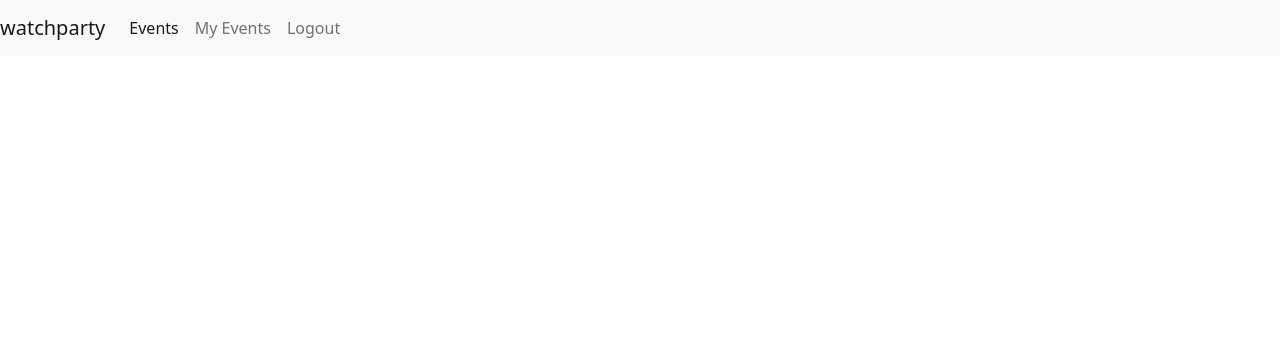
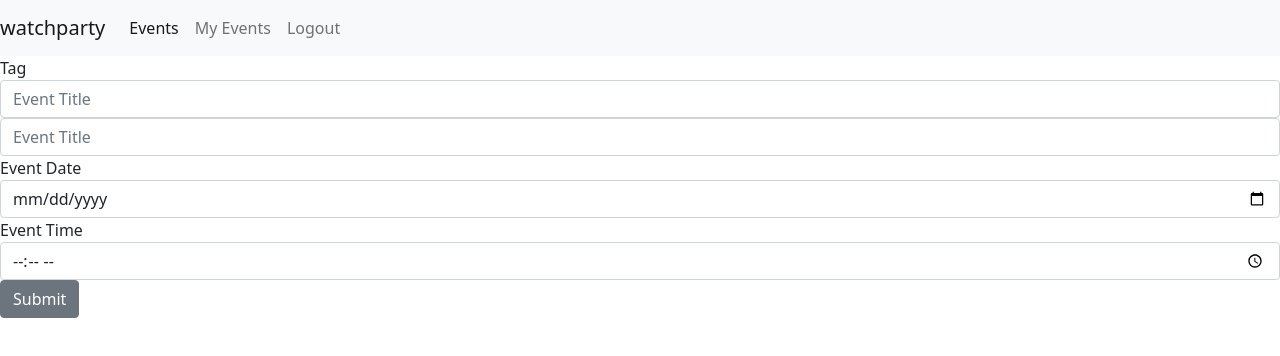
Before and after one commit to srcrank/watchparty, a React (Create React App) app in the folder WatchPartyCapstone/client/: page /event/edit in a window 1280 px wide. Shown: the top 356 px of the page. Built offline with nearby package versions, Linux system fonts and the light colour scheme; no server answers; sample sign-in values are in the browser's storage.

Commit message:
broken code on edit and delete

```diff
--- a/WatchPartyCapstone/client/package.json
+++ b/WatchPartyCapstone/client/package.json
@@ -4,11 +4,13 @@
   "version": "0.1.0",
   "private": true,
   "dependencies": {
+    "@popperjs/core": "^2.9.2",
     "@testing-library/jest-dom": "^5.14.1",
     "@testing-library/react": "^11.2.7",
     "@testing-library/user-event": "^12.8.3",
     "bootstrap": "^5.0.2",
     "firebase": "^8.8.1",
+    "popper.js": "^1.16.1",
     "react": "^17.0.2",
     "react-dom": "^17.0.2",
     "react-router-dom": "^5.2.0",
--- a/WatchPartyCapstone/client/src/components/ApplicationViews.js
+++ b/WatchPartyCapstone/client/src/components/ApplicationViews.js
@@ -5,6 +5,7 @@ import Register from "./Register";
 import EventList from "./EventList";
 import EventForm from "./EventForm";
 import MyEventList from "./MyEventList";
+import EditMyEvent from "./EventEditForm";
 
 export default function ApplicationViews({ isLoggedIn }) {
   return (
@@ -22,6 +23,10 @@ export default function ApplicationViews({ isLoggedIn }) {
           <MyEventList />
         </Route>
 
+        <Route path="/event/edit">
+          <EditMyEvent />
+          </Route>
+
         <Route path="/login">
           <Login />
         </Route>
--- a/WatchPartyCapstone/client/src/components/EventEditForm.js
+++ b/WatchPartyCapstone/client/src/components/EventEditForm.js
@@ -0,0 +1,86 @@
+import React, { useEffect, useState } from "react";
+import { useHistory, useParams } from 'react-router-dom';
+import { Button, Form, FormGroup, Label, Input } from 'reactstrap';
+import { editEvent, getEventCardById } from "../managers/EventManager";
+
+const EditMyEvent = () => {
+    const [myEvent, setMyEvent] = useState([]);
+    const history = useHistory();
+    const { id } = useParams();
+
+    const getEventToEdit = (eventId) => {
+        getEventCardById(eventId).then(myEvent => setMyEvent(myEvent));
+    }
+
+    useEffect(() => {
+        getEventToEdit(id);
+    }, []);
+
+    const handleInputChange = (evt) => {
+        const value = evt.target.value;
+        const key = evt.target.id;
+        console.log("value", value);
+        console.log("param", id);
+
+
+        const eventCopy = { ...myEvent };
+
+        eventCopy[key] = value;
+        setMyEvent(eventCopy);
+    };
+
+    const handleSave = (evt) => {
+        evt.preventDefault();
+
+        const editedEvent = {
+            id: myEvent.id,
+            title: myEvent.title,
+            summary: myEvent.summary,
+            eventDate: new Date(myEvent.eventDate + ' ' + myEvent.eventTime).toISOString()
+        }
+
+        editEvent(editedEvent)
+            .then(() => {
+                // Navigate the user back to the home route
+                history.push("/myevents");
+            });
+    };
+
+    return (
+        <>
+            <Form>
+                <FormGroup>
+                    <Label for="name">Tag</Label>
+                    <Input type="hidden" name="id" id="id" value={myEvent.id}></Input>
+                    <Input type="text" name="name" id="name" placeholder="Event Title"
+                        value={myEvent.title}
+                        onChange={handleInputChange} />
+                    <Input type="text" name="name" id="name" placeholder="Event Title"
+                        value={myEvent.summary}
+                        onChange={handleInputChange} />
+                    <Label for="Date">Event Date</Label>
+        <Input
+          type="date"
+          name="date"
+          id="eventDate"
+          placeholder="event date"
+          value={myEvent.eventDate}
+          onChange={handleInputChange}
+        />
+        <Label for="Time">Event Time</Label>
+        <Input
+          type="time"
+          name="time"
+          id="eventTime"
+          placeholder="event time"
+          value={myEvent.eventTime}
+          onChange={handleInputChange}
+        />
+                </FormGroup>
+                <Button className="btn btn-primary" onClick={handleSave}>Submit</Button>
+            </Form>
+        </>
+    );
+};
+
+export default EditMyEvent;
--- a/WatchPartyCapstone/client/src/components/MyEventCard.js
+++ b/WatchPartyCapstone/client/src/components/MyEventCard.js
@@ -1,9 +1,17 @@
+import { Button } from "bootstrap";
 import React from "react";
 import { useHistory } from "react-router";
 import { Link } from "react-router-dom";
 import { Card, CardBody } from "reactstrap";
+import { deleteEvent } from "../managers/EventManager";
 
-export const MyEventCard = ({ eventData }) => {
+export const MyEventCard = ({ eventData, handleDelete }) => {
+    // const handleDelete = () => {
+    //     if (window.confirm("Do you want to delete this event?")) {
+    //       deleteEvent(eventData.id).then(() => getEvents());
+    //     }
+    //   };
+
     return (
         <Card>
             <CardBody>
@@ -13,10 +21,10 @@ export const MyEventCard = ({ eventData }) => {
                 <div>{eventData.eventDate}</div>
                 <div>Posted By: {eventData.displayName}</div>
                 <div>Created on: {eventData.createdDate}</div>
-                <div>{eventData.posterUrl}</div>
+                <img src={eventData.posterUrl} alt="poster" />
                 <Link to="/"><button>Details</button></Link>
-                {/* <Link to="/"><button>Edit</button></Link>
-                <Link to="/"><button>Delete</button></Link> */}
+                <Link to="/event/edit"><button>Edit</button></Link>
+                <Button className="button" onClick={() => handleDelete(eventData.id)}>Delete</Button>
             </CardBody>
         </Card>
     )
--- a/WatchPartyCapstone/client/src/managers/EventManager.js
+++ b/WatchPartyCapstone/client/src/managers/EventManager.js
@@ -5,8 +5,27 @@ const baseUrl = "/api/event";
 export const getToken = () => firebase.auth().currentUser.getIdToken();
 
 export const getEventCardById = (id) => {
-  return fetch(`${baseUrl}/${id}`).then((res) => res.json());
-};
+    return getToken().then((token) => {
+         return fetch(`${baseUrl}/${id}`, {
+            method: "GET",
+            headers: {
+                Authorization: `Bearer ${token}`
+            }
+        }).then((res) => res.json());
+    });
+    };
+
+
+//       .then(res => {
+//         if (res.ok) {
+//           return res.json();
+//         } else {
+//           throw new Error("An unknown error occorred while trying to fetch the event");
+//         }
+//       });
+//     });
+//   };
+
 
 export const GetAllEvents = () => {
   return getToken().then((token) =>
@@ -47,6 +66,52 @@ export const addEvent = (events) => {
   );
 };
 
+//edit an event
+export const editEvent = (editedEvent) => {
+    return getToken().then((token) =>
+    fetch(`${baseUrl}/${editedEvent.id}`, {
+        method: "PUT",
+        headers: {
+            "Content-Type": "application/json",
+            Authorization: `Bearer ${token}`,
+        },
+        body: JSON.stringify(editedEvent)
+    }))
+}
+
+// export const updateEvent= (editEvent) => {
+//     return getToken().then((token) => {
+//       return fetch(`${baseUrl}/${editEvent.id}`, {
+//         method: "PUT",
+//         headers: {
+//           Authorization: `Bearer ${token}`,
+//           "Content-Type": "application/json"
+//         },
+//         body: JSON.stringify(editEvent)
+//       }).then(resp => {
+//         if (resp.ok) {
+//           return;
+//         } else if (resp.status === 401) {
+//           throw new Error("Unauthorized");
+//         } else {
+//           throw new Error("An unknown error occurred while trying to update your event.");
+//         }
+//       });
+//     });
+//   }
+
+//delete an event
+export const deleteEvent = (id) => {
+    return getToken().then((token) => {
+        return fetch(`${baseUrl}/${id}`, {
+          method: "DELETE",
+          headers: {
+            Authorization: `Bearer ${token}`,
+          },
+        });
+      });
+}
+
 // export const getCurrentUserPosts = () => {
 //     return getToken().then((token) =>
 //         fetch(`${baseUrl}/myposts`, {
```
Also changed, not shown: 1 other file (tests, documents, lock files or other folders).
